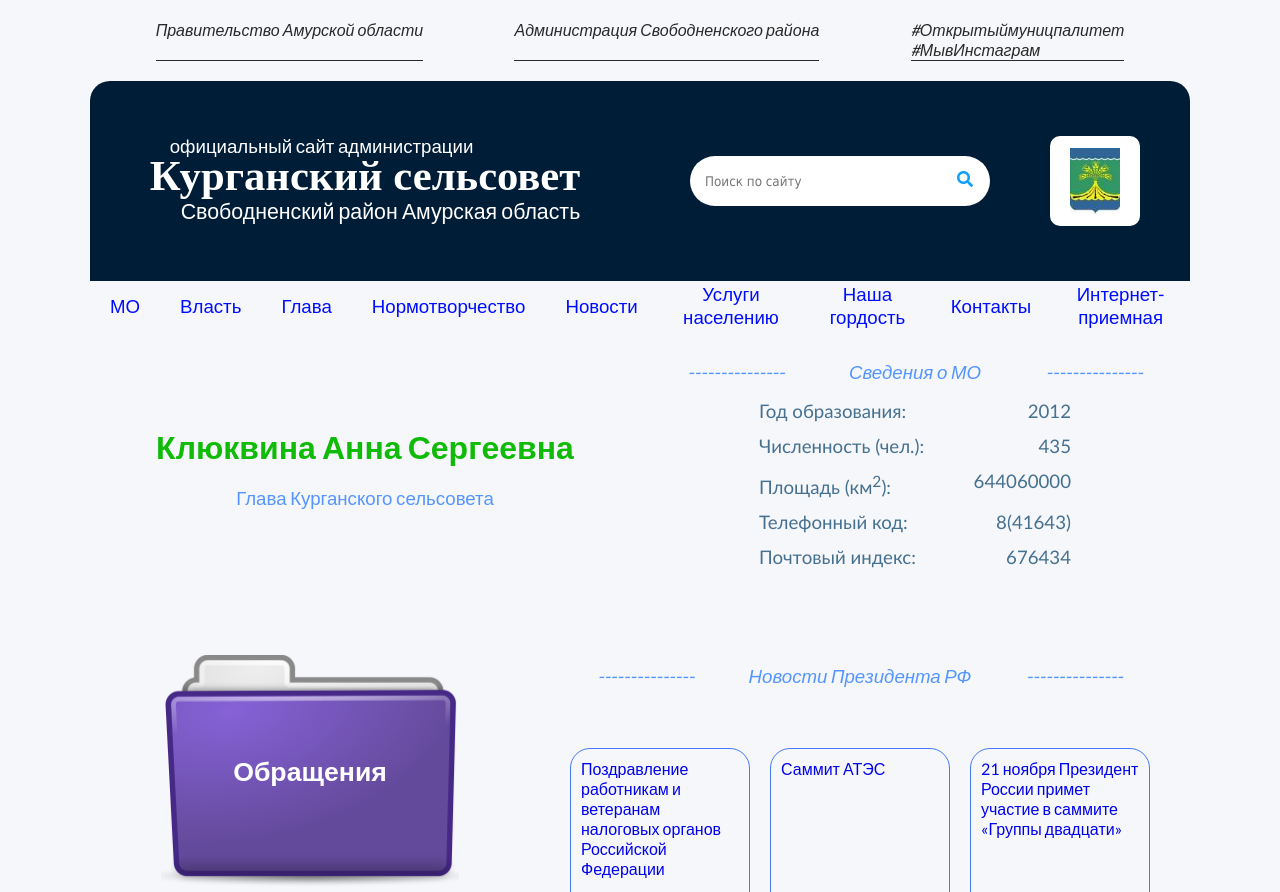
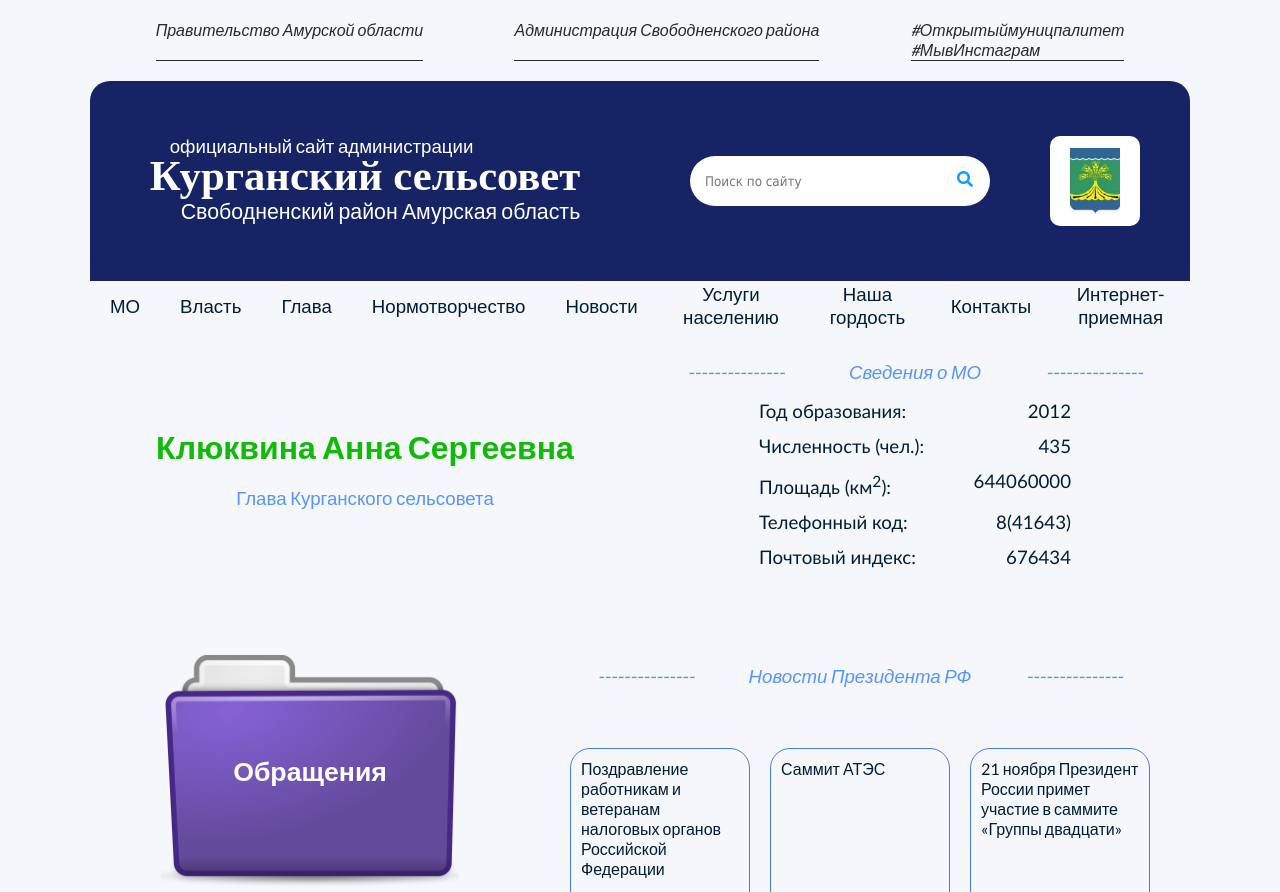
Before and after one commit to AleksanderTeplov/IT-project, a plain HTML site: page index.html in a window 1280 px wide. Shown: the top 892 px of the page. Drawn offline with nearby package versions, Linux system fonts and the light colour scheme.

Commit message:
Add files via upload

```diff
--- a/css/index.css
+++ b/css/index.css
@@ -76,7 +76,7 @@ ul, ol {list-style-type: none;}
 	min-height: 200px;
 	display: flex;
 	justify-content: space-between;
-	background: #001d38;
+	background: #162364;
 	line-height: 30px;
 	color: #fff;
 	border-top-left-radius: 20px;
@@ -180,7 +180,7 @@ ul, ol {list-style-type: none;}
 .nav__link {
 	height: 50px;
 	padding: 20px;
-	color: #000CFF;
+	color: #001d38;
 	width: 100%;
 	font-size: 14pt;
 	display: flex;
@@ -189,7 +189,7 @@ ul, ol {list-style-type: none;}
 }
 .nav__link:hover,
 .nav__link--active {
-	background: #119EF7;
+	background: #162364;
 	color: #fff;
 	transition: .5s;
 }
@@ -270,7 +270,7 @@ ul, ol {list-style-type: none;}
 	line-height: 35px;
 	display: flex;
 	justify-content: space-between;
-	color: #467090;
+	color: #001d38;
 	font-family: Calibri;
 }
 
@@ -354,6 +354,7 @@ ul, ol {list-style-type: none;}
 	border: 1px solid #457AFF;
 	border-radius: 20px;
 	text-align: justify;
+	color: #001d38;
 }
 .news__text:hover {
 	border: 1px solid #3BE606;
@@ -383,7 +384,7 @@ ul, ol {list-style-type: none;}
 }
 .main-news {
 	width: 50%;
-	background: yellow;
+	background: #FFD700;
 	border-radius: 20px;
 	padding: 30px;
 	display: flex;
```
